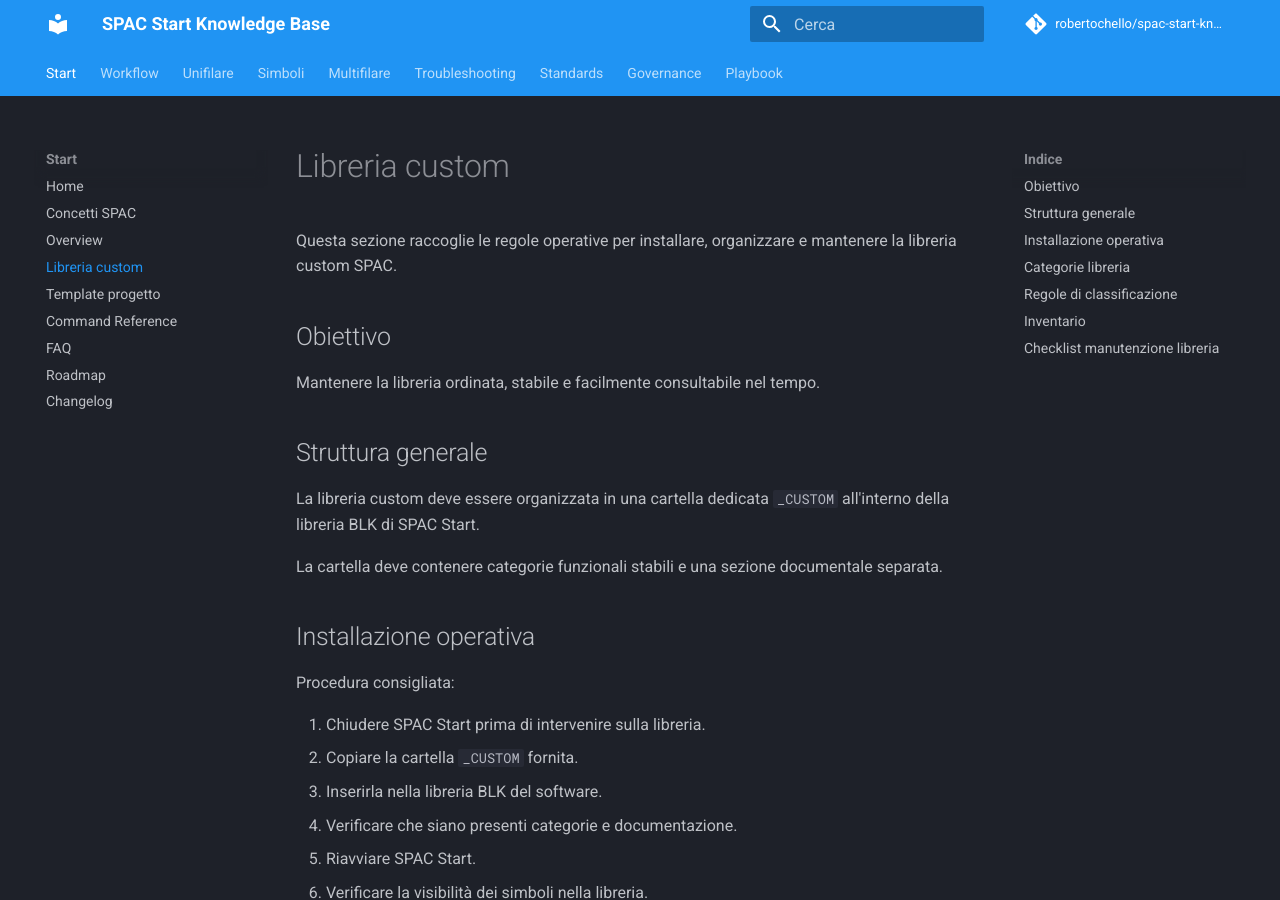
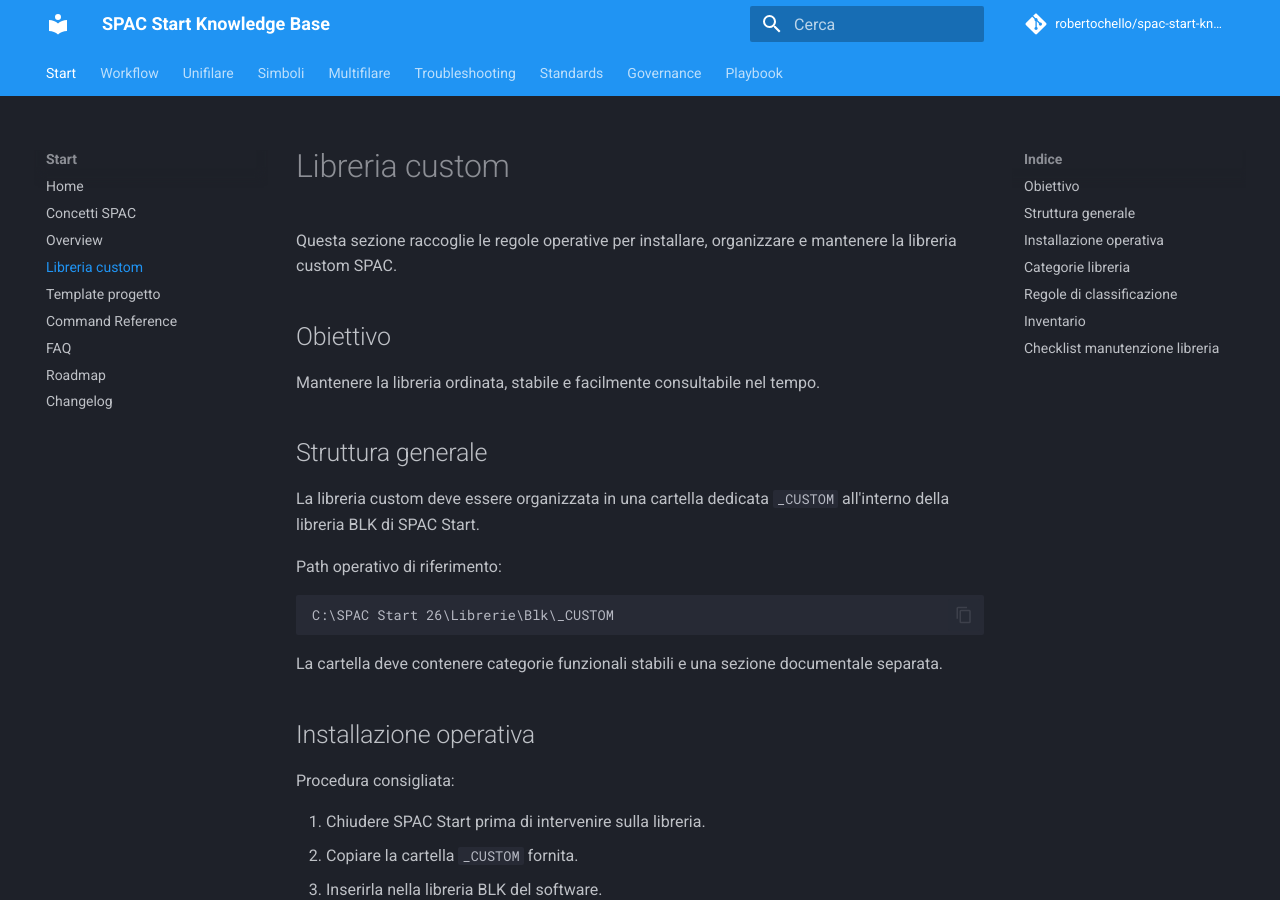
Before and after one commit to robertochello/spac-start-knowledge-base, an MkDocs documentation site: the page built from docs/15-custom-library.md, in a window 1280 px wide and 900 px high. Built offline with MkDocs 1.6.1 and Material for MkDocs 9.7.7, drawn with Linux system fonts in a browser that asks for light colours; comment, search, counter and statistics services are not loaded.

Commit message:
Add explicit custom library reference path

````diff
--- a/docs/15-custom-library.md
+++ b/docs/15-custom-library.md
@@ -9,6 +9,12 @@
 ## Struttura generale
 
 La libreria custom deve essere organizzata in una cartella dedicata `_CUSTOM` all'interno della libreria BLK di SPAC Start.
+
+Path operativo di riferimento:
+
+```text
+C:\SPAC Start 26\Librerie\Blk\_CUSTOM
+```
 
 La cartella deve contenere categorie funzionali stabili e una sezione documentale separata.
 
````
